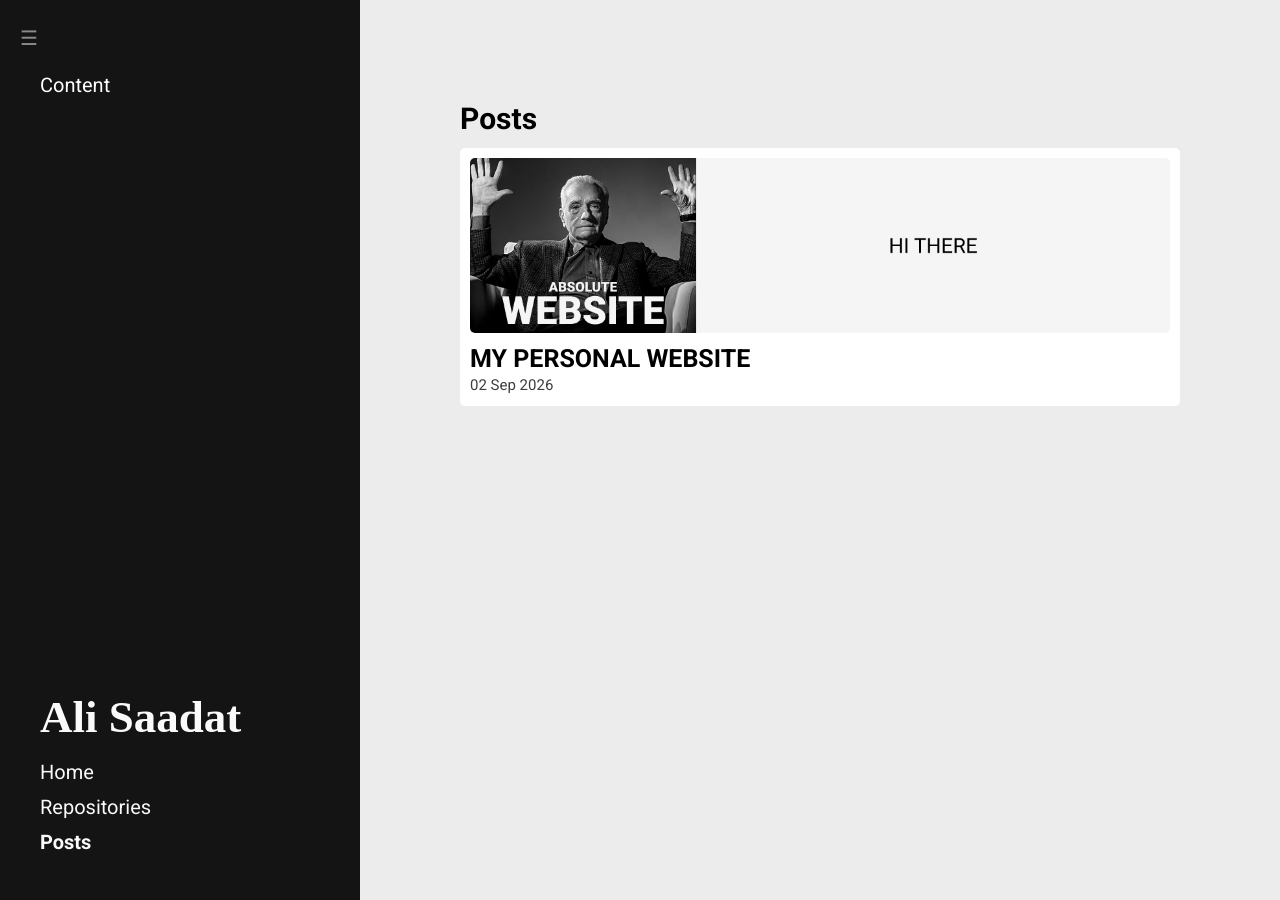
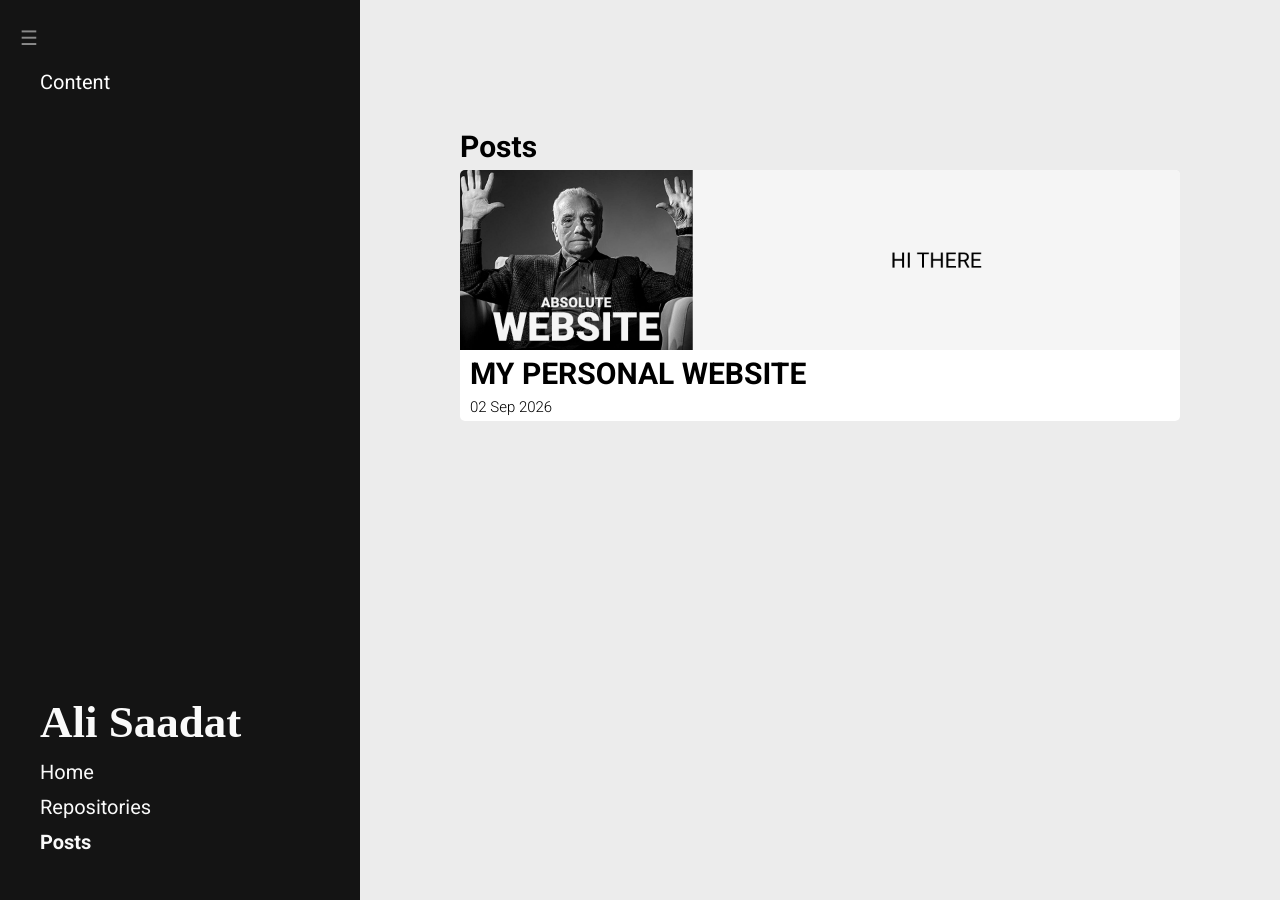
Before and after one commit to ali36saadat/ali36saadat.github.io, a Jekyll site: the page built from _pages/posts.md, in a window 1280 px wide. Built offline with Jekyll 4.4.1, drawn with Linux system fonts in a browser that asks for light colours.

Commit message:
Fix style of pages

```diff
--- a/_layouts/post.html
+++ b/_layouts/post.html
@@ -3,11 +3,11 @@ layout: default
 ---
 
 <div class="post">
-    <span>
+  <span>
     <img src="{{ page.image | relative_url }}" alt="Ali Saadat" class="page-avatar">
   </span>
   <h1 class="post-title">{{ page.title }}</h1>
-  <span class="post-excerpt">{{ post.excerpt }}</span>
+  <div class="post-excerpt">{{ page.excerpt }}</div>
   <span class="post-date">{{ page.date | date_to_string }}</span>
 
   {{ content }}
--- a/_pages/posts.md
+++ b/_pages/posts.md
@@ -4,25 +4,21 @@ permalink: /posts/
 backcolor: "#ECECEC"
 ---
 
-<div>
+<div class="posts">
   <h2>Posts</h2>
+
   {% assign posts = site.posts | where_exp: "post", "post.categories contains 'posts'" %}
 
-  {% for post in posts limit:3 %}
-
+  {% for post in posts %}
     <div class="post-home">
-        <a class="" href="{{ post.url | relative_url }}">
-
-      <img class="img-post" src="{{ post.image | relative_url }}" alt="{{ post.title }}">
-      <h3 class="post-title">
-          {{ post.title }}
-      </h3>
-      <span class="post-home-date">
-        {{ post.date | date_to_string }}
-      </span>
-        </a>
-
+      <a class="" href="{{ post.url | relative_url }}">
+        <img class="post-img" src="{{ post.image | relative_url }}" alt="{{ post.title }}">
+        <div class="post-info">
+          <h3  class="post-title">{{ post.title }}</h3>
+          <div class="post-excerpt">{{ post.excerpt }}</div>
+          <div class="post-date">{{ post.date | date_to_string }}</div>
+        </div>
+      </a>
     </div>
-
   {% endfor %}
 </div>
--- a/assets/css/style.css
+++ b/assets/css/style.css
@@ -13,7 +13,7 @@ body {
 html {
   font-family: "Helvetica Neue", Helvetica, Arial, sans-serif;
   font-size: 16px;
-  line-height: 1.5;
+  line-height: 1.25;
 }
 
 /* derived contrast + mix variables based on page background (--post-color) */
@@ -53,7 +53,7 @@ a:focus {
 
 /* Headings */
 h1, h2, h3, h4, h5, h6 {
-  margin-bottom: .5rem;
+  margin-bottom:0.25rem;
   font-weight: bold;
   line-height: 1.25;
   color: color-mix( in srgb, contrast-color(var(--post-color)) 80%, var(--post-color) 20% );
@@ -67,7 +67,7 @@ h2 {
   font-size: 1.5rem;
 }
 h3 {
-  margin-top: 1.5rem;
+  /* margin-top: 1.5rem; */
   font-size: 1.25rem;
 }
 h4, h5, h6 {
@@ -128,7 +128,8 @@ code {
   padding: .25em .5em;
   font-size: 85%;
   color: color-mix(in srgb, var(--contrast-color) 35%, var(--post-color) 65%);
-  background-color: var(--bg-mix, #f9f9f9);
+  /* background-color: var(--bg-mix, #f9f9f9); */
+  background-color: color-mix(in srgb,var(--post-color) 50%, #f9f9f9 50%);
   border-radius: 3px;
 }
 pre {
@@ -199,7 +200,7 @@ img {
   display: block;
   max-width: 100%;
   margin: 0 0 1rem;
-  border-radius: 5px;
+  border-radius: 0.25rem 0.25rem 0 0;
 }
 
 /* Tables */
@@ -256,7 +257,7 @@ tbody tr:nth-child(odd) th {
   align-items: center;
   padding-top: 1rem;
   margin-top: 1rem;
-  border-top: 1px solid #0D1117;
+  border-top: 1px solid  var(--text-mix, contrast-color(var(--post-color)));
 }
 .contact-icons li {
   display: block;
@@ -331,13 +332,21 @@ tbody tr:nth-child(odd) th {
 .post-home {
   margin-bottom: 1rem;
   background-color: var(--bg-mix-2, #ffffff);
-  padding: 0.5rem;
+  /* padding:0.25rem 0.5rem; */
   border-radius: 0.25rem;
 }
 
-.img-post {
-  margin-bottom: 0.5rem;
-  border-radius: 5px;
+.post-excerpt{
+  line-height: 105%;
+  color:color-mix(in srgb, var(--contrast-color) 20%, var(--post-color) 80%);
+  margin-bottom:0.25rem;
+  font-size: 0.9rem;
+  font-weight: 350;
+}
+
+.post-img {
+  margin-bottom: 0;
+  /* border-radius: 5px; */
 }
 
 /* Blog post or page title */
@@ -350,7 +359,7 @@ tbody tr:nth-child(odd) th {
 .post-title,
 .post-title a {
   color: color-mix(in srgb, var(--contrast-color) 60%, var(--post-color) 40%);
-
+  font-size: 1.5rem;
   text-decoration: none;
 
 }
@@ -367,15 +376,20 @@ tbody tr:nth-child(odd) th {
 /* Meta data line below post title */
 .post-date {
   display: block;
-  margin-top: -.5rem;
   color: color-mix(in srgb, var(--contrast-color) 50%, var(--post-color) 50%);
+  font-weight: 300;
+  font-size: 0.75rem;
 }
 
-.post-home-date {
+/* .post-home-date {
   display: block;
   margin-top: -.5rem;
   font-size: 0.75rem;
   color: var(--text-mix, #3e3e3e);
+} */
+
+.post-info{
+  padding: 0.25rem 0.5rem;
 }
 
 /* Related posts */
@@ -389,7 +403,7 @@ tbody tr:nth-child(odd) th {
   list-style: none;
 }
 .related-posts h3 {
-  margin-top: 0;
+  margin: 0;
 }
 .related-posts li small {
   font-size: 75%;
@@ -486,7 +500,7 @@ a.pagination-item:hover {
   }
 
   .post-home {
-    padding: 0.75rem;
+    /* padding: 0.75rem; */
   }
 }
 
@@ -658,7 +672,7 @@ a.sidebar-nav-item:focus {
  */
 
 .content {
-  padding-top: 4rem;
+  padding-top: 1rem;
   padding-bottom: 1rem;
 }
 
```
Also changed, not shown: _pages/repositories.md (+10 -25 lines), index.html (+31 -45 lines).
